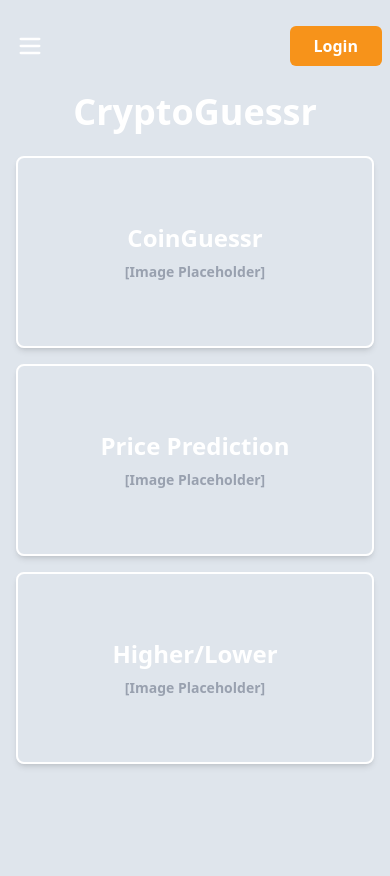
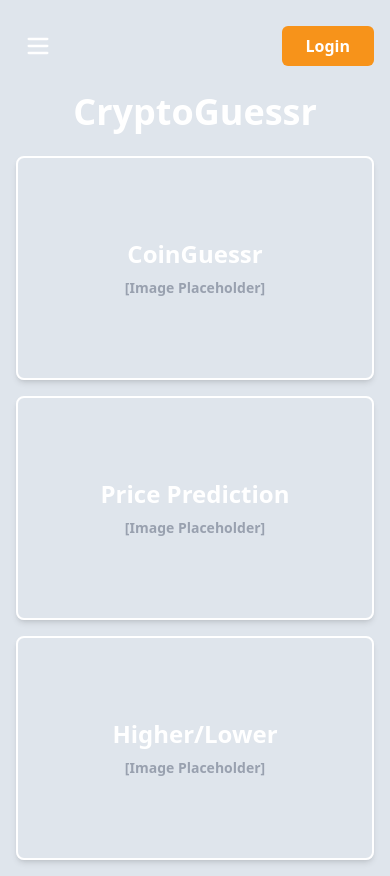
Before and after one commit to joshuakitong/cryptoguessr, a Next.js app: page / in a window 390 px wide. Before the commit the page ends 844 px from the top, so only its background shows below. Built offline with nearby package versions, Linux system fonts and the light colour scheme.

Commit message:
fix: adjust responsiveness

```diff
--- a/src/app/components/NavBar.jsx
+++ b/src/app/components/NavBar.jsx
@@ -34,7 +34,7 @@ export default function Navbar() {
   return (
     <>
       <div className="top-0 left-0 w-full">
-        <div className="max-w-screen-full mx-auto flex items-center justify-between px-2 md:px-8 lg:px-52 py-6">
+        <div className="w-full max-w-full flex items-center justify-between px-4 sm:px-8 lg:px-52 py-6">
           <button
             onClick={() => setOpen(true)}
             className="text-white p-2 cursor-pointer hover:text-[#f7931a] transition-colors"
--- a/src/app/page.js
+++ b/src/app/page.js
@@ -8,17 +8,17 @@ const games = [
 
 export default function Home() {
   return (
-    <main className="min-h-screen/2 px-4 sm:px-8 md:px-8 lg:px-52 pb-4 text-white sm:mt-42">
-      <div className="w-full text-center">
+    <main className="min-h-screen/2 px-4 sm:px-8 md:px-8 lg:px-52 pb-4 text-white md:mt-42 sm:mt-0">
+      <div className="w-full max-w-7xl mx-auto text-center">
         <h1 className="text-4xl md:text-6xl font-bold mb-6 md:mb-12 sm:mb-6">CryptoGuessr</h1>
 
         <div className="flex justify-center">
-          <div className="grid grid-cols-1 sm:grid-cols-3 gap-4 max-w-5xl w-full">
+          <div className="grid grid-cols-1 sm:grid-cols-3 gap-4 w-full">
             {games.map((game) => (
               <Link
                 key={game.title}
                 href={game.href}
-                className="border-2 border-white hover:text-[#f7931a] hover:border-[#f7931a] hover:scale-105 transition-all duration-300 p-6 rounded-lg text-center text-2xl font-semibold shadow-md h-48 flex flex-col justify-center"
+                className="border-2 border-white hover:text-[#f7931a] hover:border-[#f7931a] hover:scale-105 transition-all duration-300 p-6 rounded-lg text-center text-2xl font-semibold shadow-md h-56 flex flex-col justify-center"
               >
                 {game.title}
                 <div className="text-sm text-gray-400 mt-2">[Image Placeholder]</div>
```
